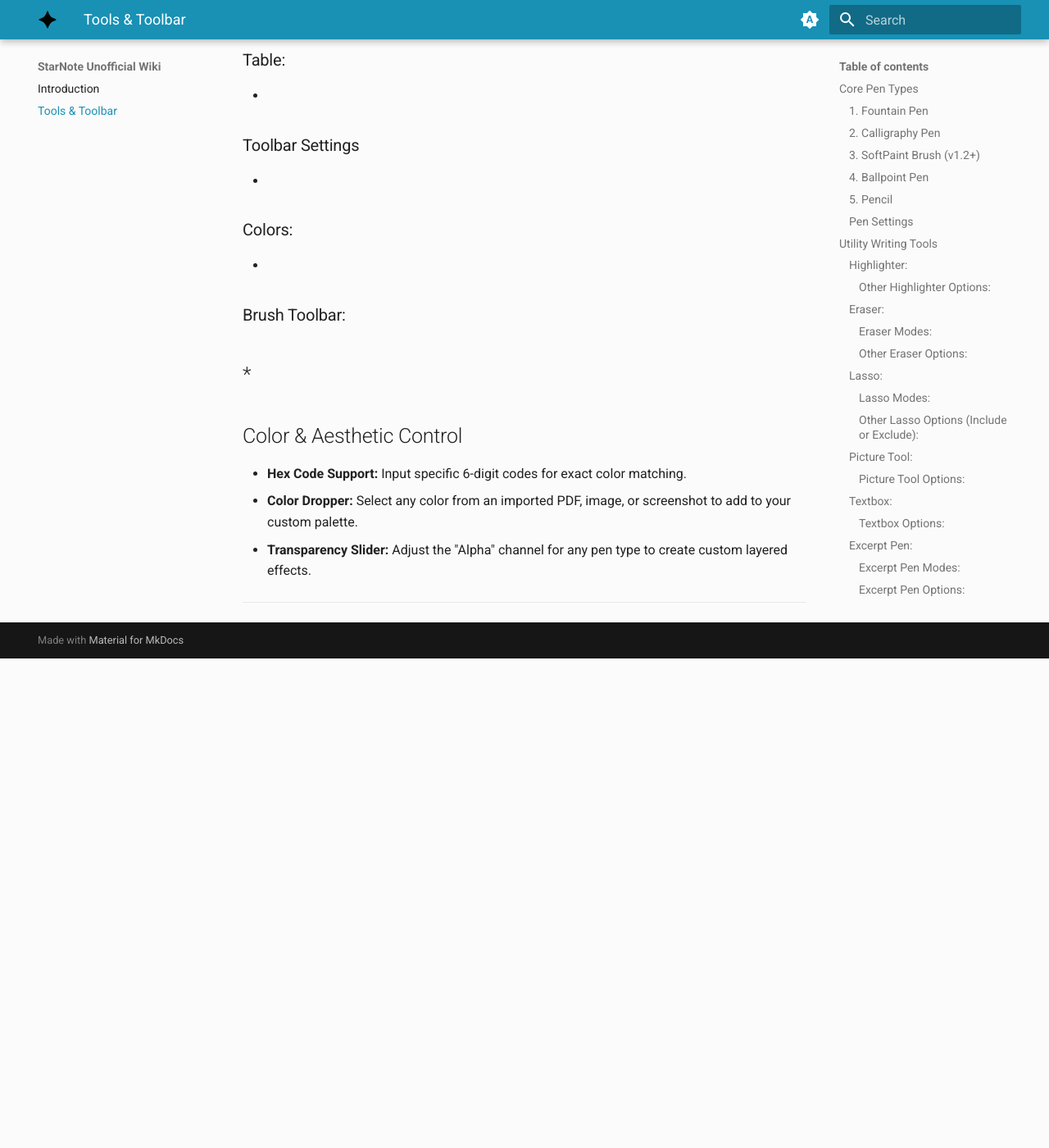
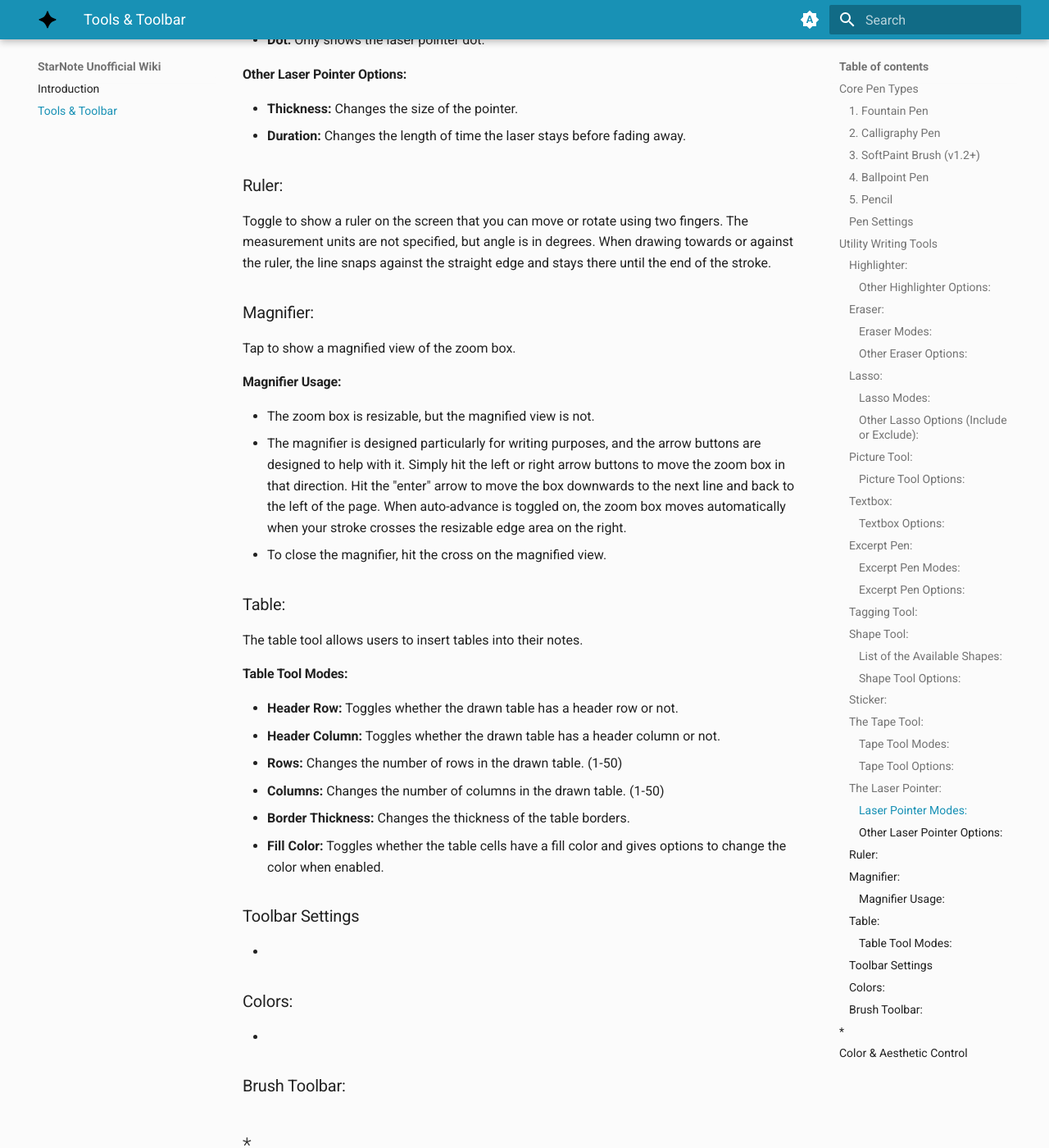
Before and after one commit to NakoTurtle/StarNote-Unofficial-Wiki, an MkDocs documentation site: the page built from docs/tools.md, in a window 1280 px wide and 1400 px high, scrolled down 7764 px. Shown: the whole window at 82% size. Built offline with MkDocs 1.6.1 and Material for MkDocs 9.7.7, drawn with Linux system fonts in a browser that asks for light colours; before the commit the page ends 8567 px from its top, so only the background shows below that; some of the changed text lies outside the part shown.

Commit message:
Update tools.md

```diff
--- a/docs/tools.md
+++ b/docs/tools.md
@@ -183,10 +183,19 @@
 * **Stroke Thickness:** Changes the width of the lines used for drawing the shapes.
 * **Shape Fill:** Allows for a color to be selected as the fill color of the shape. Can also be synced with the stroke color of the shape, with a specified opacity.
 ### Sticker:
-*
+* Allows users to place one of the preexisting or custom added stickers to their notes, primarily for decoration.
 ### The Tape Tool:
 Creates opaque, removable strips. Tap to "reveal" what is underneath.
-* *Usage:* Perfect for **Active Recall**—hide formulas or answers while studying for your A1 exams.
+* *Usage:* Perfect for **Active Recall**—hide formulas or answers while studying.
+#### Tape Tool Modes:
+ * **Draw Straight Line:** Makes the tape tool only draw in straight lines.
+ * **Rectangle Drawing:** Makes the tape tool able to draw rectangular shapes at custom sizes.
+#### Tape Tool Options:
+* **Show All Tapes:** Toggle to show or hide all tapes in the note.
+* **Style:** Changes the pattern displayed on the tape surface.
+* **Thickness:** Changes the width of the tape for the straight tape mode.
+* **Clear tape on current page:** Removes all tape drawn on the current page of the note.
+* **Clear tapes on all pages:** Removes all tape drawn anywhere in the current note.
 ### The Laser Pointer:
 A temporary ink tool for "drawing" attention to parts of a diagram during a presentation or review session. The ink disappears after a few seconds.
 #### Laser Pointer Modes:
@@ -196,11 +205,22 @@
 * **Thickness:** Changes the size of the pointer.
 * **Duration:** Changes the length of time the laser stays before fading away.
 ### Ruler:
-*
+Toggle to show a ruler on the screen that you can move or rotate using two fingers. The measurement units are not specified, but angle is in degrees. When drawing towards or against the ruler, the line snaps against the straight edge and stays there until the end of the stroke.
 ### Magnifier:
-*
+Tap to show a magnified view of the zoom box.
+#### Magnifier Usage:
+* The zoom box is resizable, but the magnified view is not.
+* The magnifier is designed particularly for writing purposes, and the arrow buttons are designed to help with it. Simply hit the left or right arrow buttons to move the zoom box in that direction. Hit the "enter" arrow to move the box downwards to the next line and back to the left of the page. When auto-advance is toggled on, the zoom box moves automatically when your stroke crosses the resizable edge area on the right.
+* To close the magnifier, hit the cross on the magnified view.
 ### Table:
-*
+The table tool allows users to insert tables into their notes.
+#### Table Tool Modes:
+* **Header Row:** Toggles whether the drawn table has a header row or not.
+* **Header Column:** Toggles whether the drawn table has a header column or not.
+* **Rows:** Changes the number of rows in the drawn table. (1-50)
+* **Columns:** Changes the number of columns in the drawn table. (1-50)
+* **Border Thickness:** Changes the thickness of the table borders.
+* **Fill Color:** Toggles whether the table cells have a fill color and gives options to change the color when enabled.
 ### Toolbar Settings
 *
 ### Colors:
```
